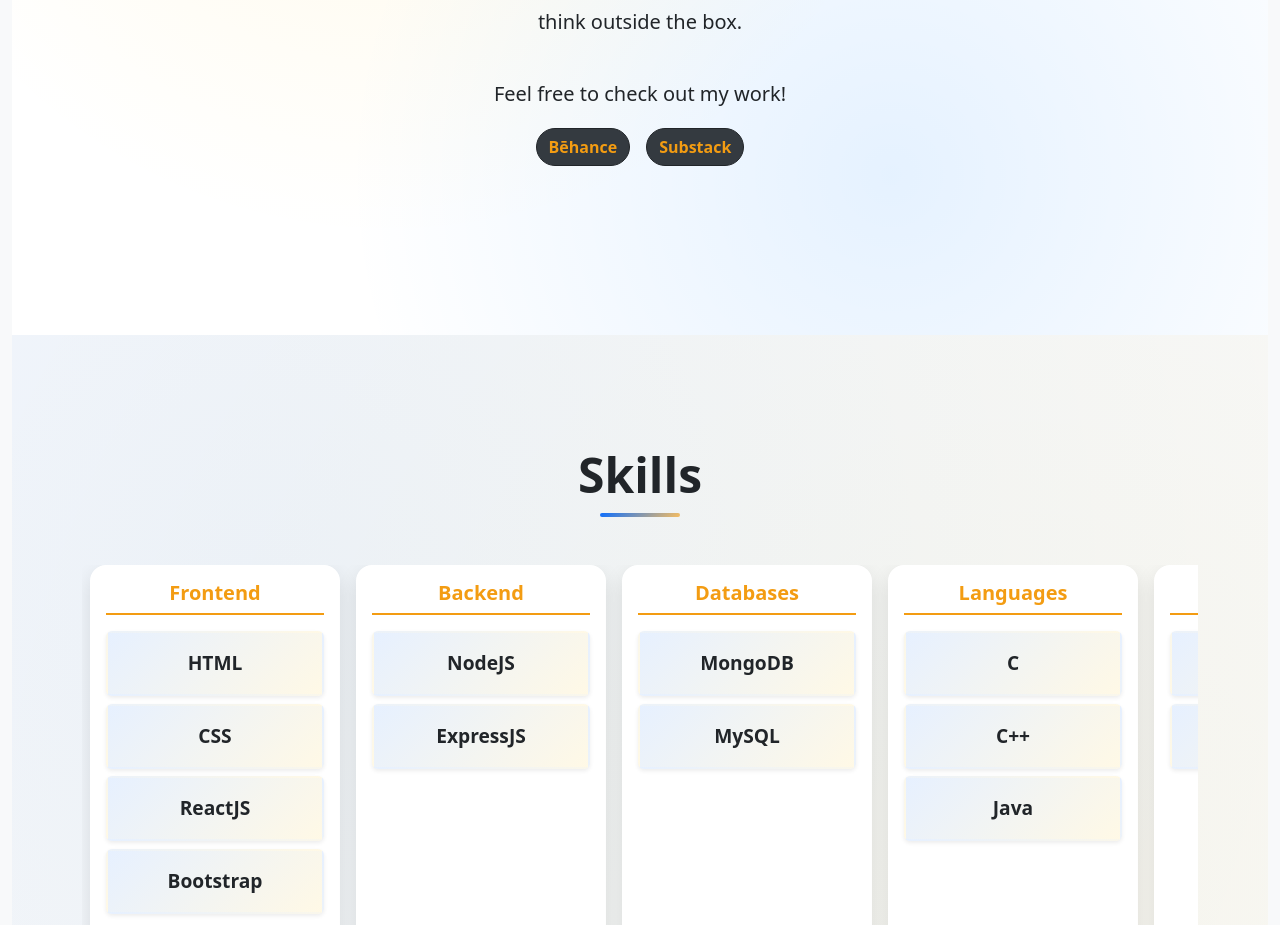
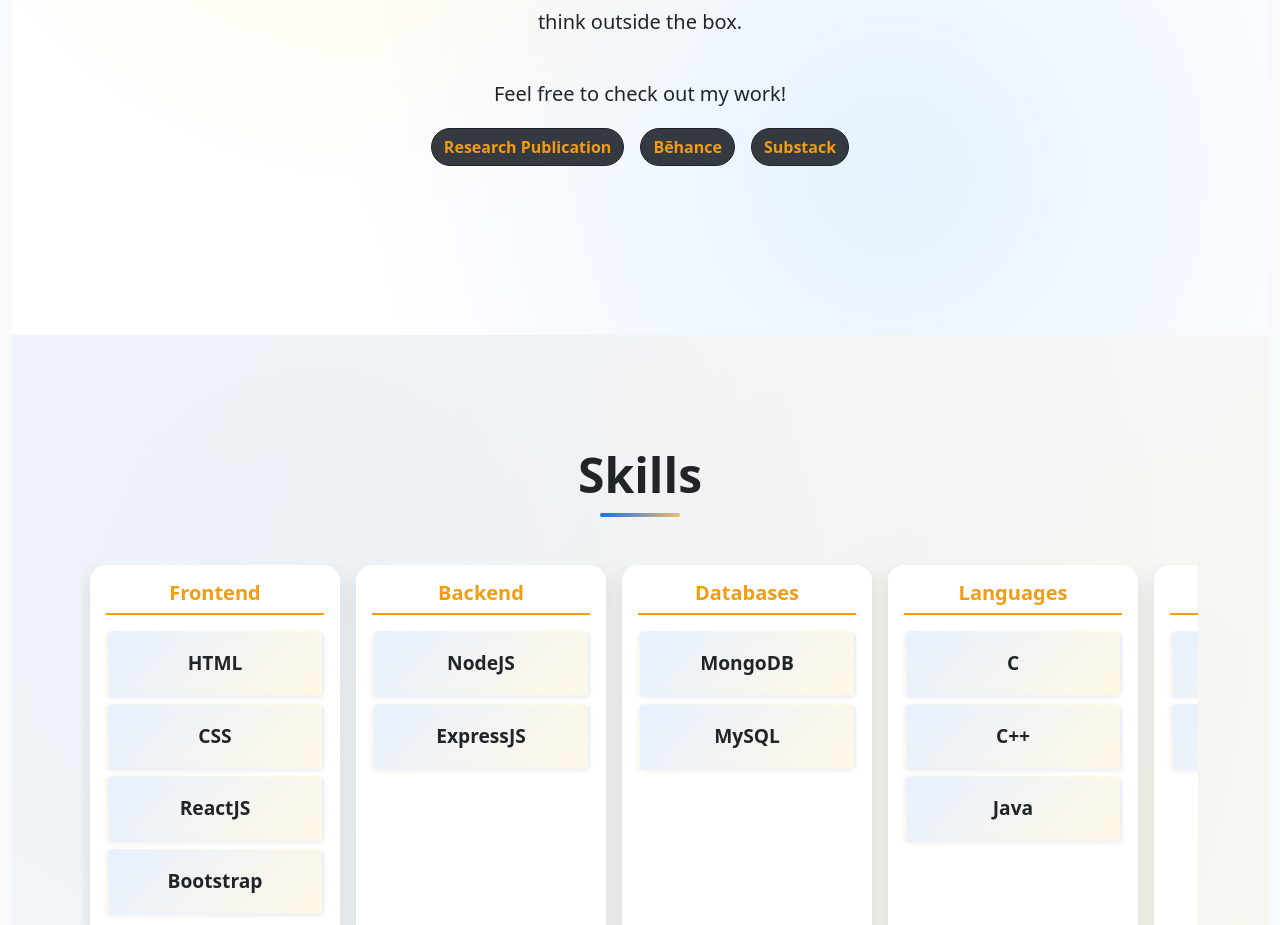
Before and after one commit to nikithapotluri/MERN-PORTFOLIO, a React (Vite) app in the folder frontend/: page / in a window 1280 px wide. Shown: the part 1328-2253 px from the top of the page. Built offline with nearby package versions, Linux system fonts and the light colour scheme.

Commit message:
Add Research Paper

```diff
--- a/frontend/src/components/About.jsx
+++ b/frontend/src/components/About.jsx
@@ -31,6 +31,14 @@ export default function About({ darkMode }) {
             </p>
             <div className="d-flex justify-content-center gap-3">
               <a
+                href="https://ieeexplore.ieee.org/document/11380284"
+                target="_blank"
+                rel="noreferrer"
+                className={`btn ${darkMode ? "btn-light" : "btn-dark"}`}
+              >
+                Research Publication
+              </a>
+              <a
                 href="https://www.behance.net/nikitha_1710"
                 target="_blank"
                 rel="noreferrer"
```
